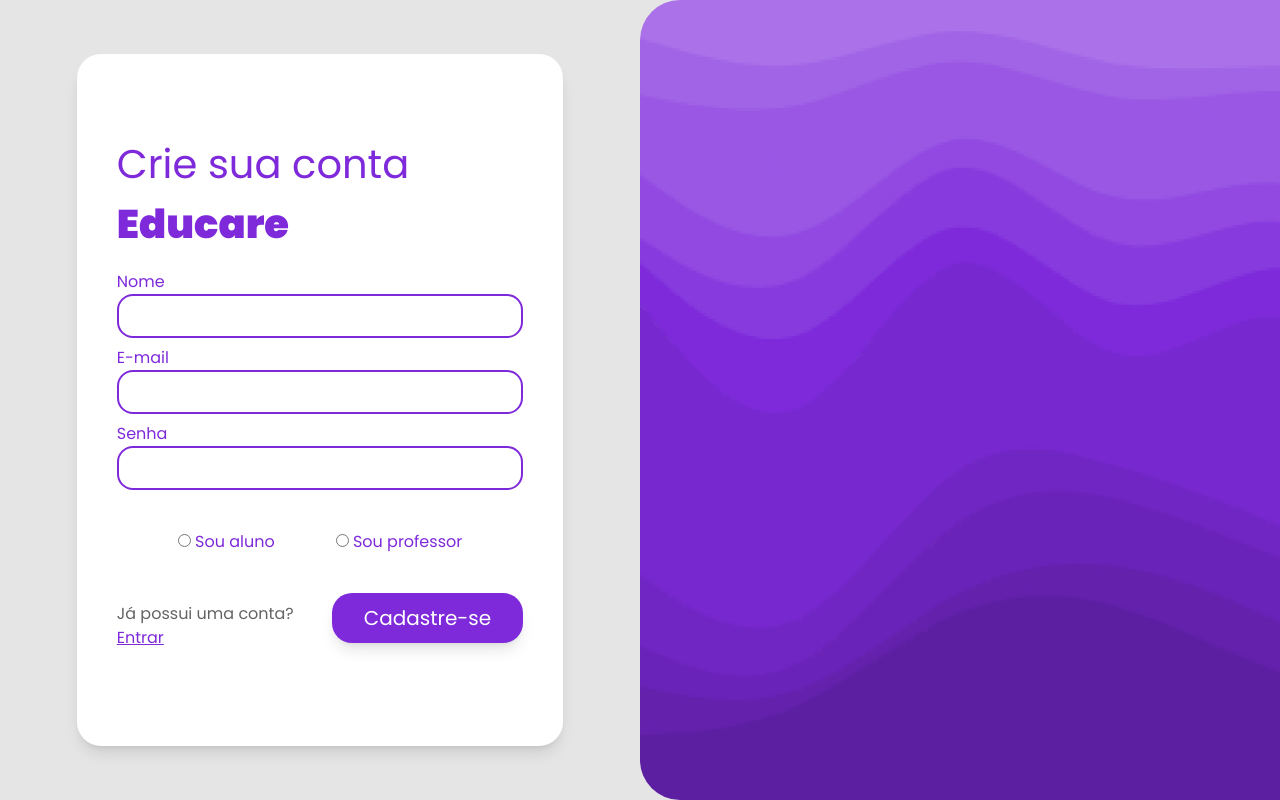
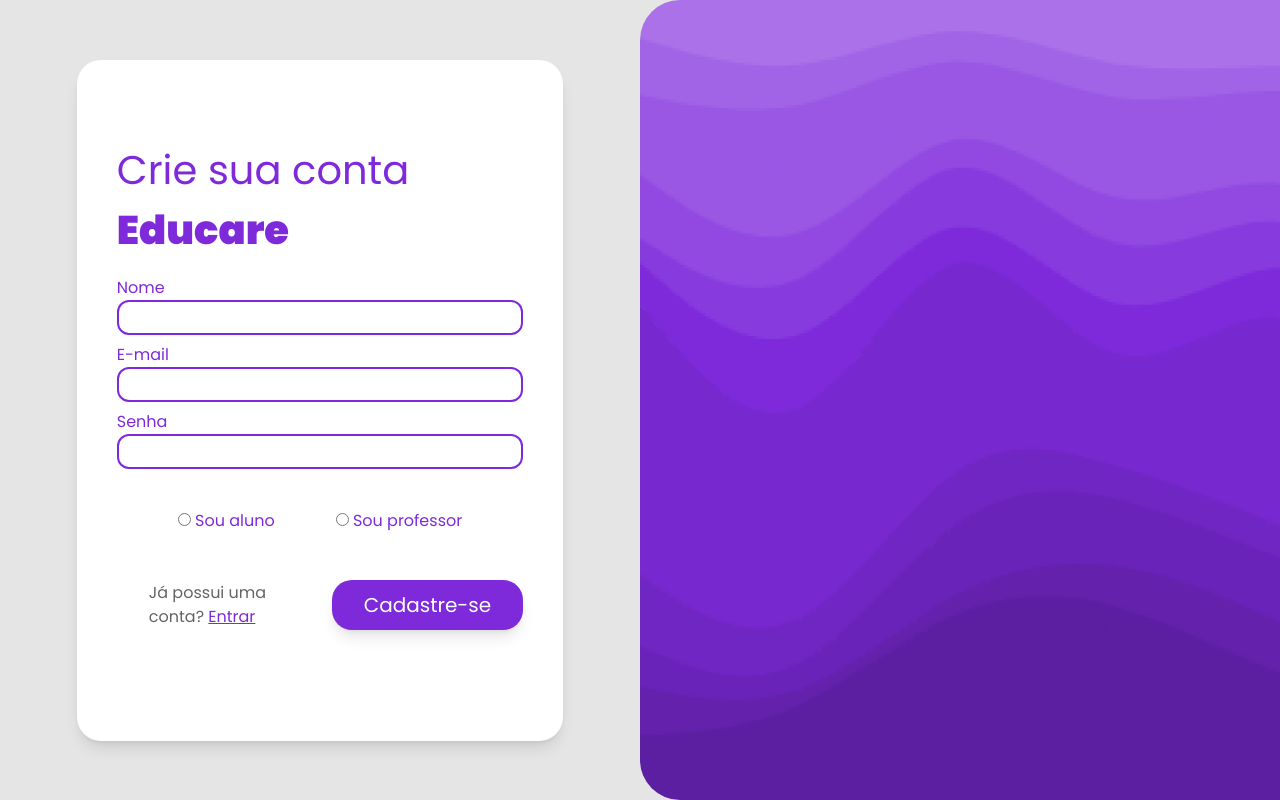
Before and after one commit to tarsojabbes/educare-frontend, a Next.js app: page /cadastro in a window 1280 px wide. Built offline with nearby package versions, Linux system fonts and the light colour scheme.

Commit message:
Altera height de inputs em Cadastro

```diff
--- a/pages/cadastro.tsx
+++ b/pages/cadastro.tsx
@@ -21,20 +21,23 @@ const Cadastro: NextPage = () => {
             <label className="text-[#7E2ADB]">
               Nome
             </label>
-            <input type="text" className="w-full mb-2 px-2 py-2
-                  rounded-[12px] md:rounded-[16px] lg:rounded-[16px]
+            <input type="text" className="w-full h-[30px] md:h-[35px] mb-2 px-2 py-2
+                  text-[12px] sm:text-[14px] md:text-[16px]
+                  rounded-[8px] md:rounded-[12px]
                   border-solid border-2 border-[#7E2ADB] focus:outline-none" />
             <label className="text-[#7E2ADB]">
               E-mail
             </label>
-            <input type="email" className="w-full mb-2 px-2 py-2
-                  rounded-[12px] md:rounded-[16px] lg:rounded-[16px]
+            <input type="email" className="w-full h-[30px] md:h-[35px] mb-2 px-2 py-2
+                  text-[12px] sm:text-[14px] md:text-[16px]
+                  rounded-[8px] md:rounded-[12px]
                   border-solid border-2 border-[#7E2ADB] focus:outline-none" />
             <label className="text-[#7E2ADB]">
               Senha
             </label>
-            <input type="password" className="w-full mb-2 px-2 py-2
-                  rounded-[12px] md:rounded-[16px] lg:rounded-[16px]
+            <input type="password" className="w-full h-[30px] md:h-[35px] mb-2 px-2 py-2
+                  text-[12px] sm:text-[14px] md:text-[16px]
+                  rounded-[8px] md:rounded-[12px]
                   border-solid border-2 border-[#7E2ADB] focus:outline-none" />
           </form>
           <fieldset className="w-[100%] inline-flex flex-row justify-evenly items-center py-4">
@@ -48,8 +51,8 @@ const Cadastro: NextPage = () => {
                     </div>
 
                 </fieldset>
-          <div className="flex flex-col-reverse md:flex-row justify-between items-center w-full py-4">
-            <span className="text-[#646464] pt-4">Já possui uma conta? <a className="underline text-[#7E2ADB] cursor-pointer">Entrar</a></span>
+          <div className="flex flex-col-reverse items-center justify-center md:flex-row md:justify-between md:items-center w-full py-4">
+            <span className="text-[#646464] px-8 py-4">Já possui uma conta? <a className="underline text-[#7E2ADB] cursor-pointer">Entrar</a></span>
             <button className="h-[40px] md:h-[50px] w-[150px] md:w-[170px] min-w-fit px-8
                   text-white text-[14px] sm:text-[16px] md:text-[18px] lg:text-[20px]
                   rounded-[12px] md:rounded-[16px] lg:rounded-[20px]
```
